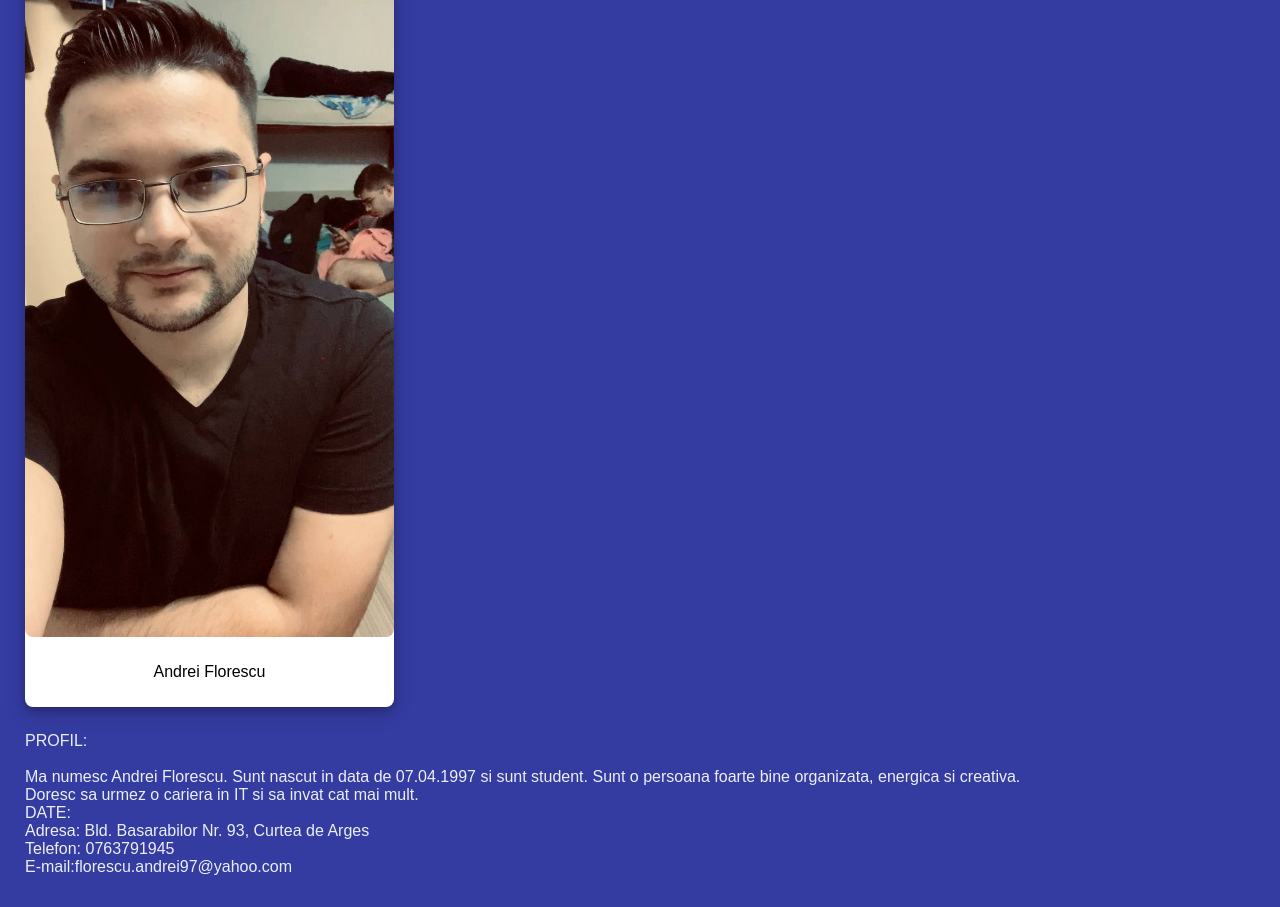
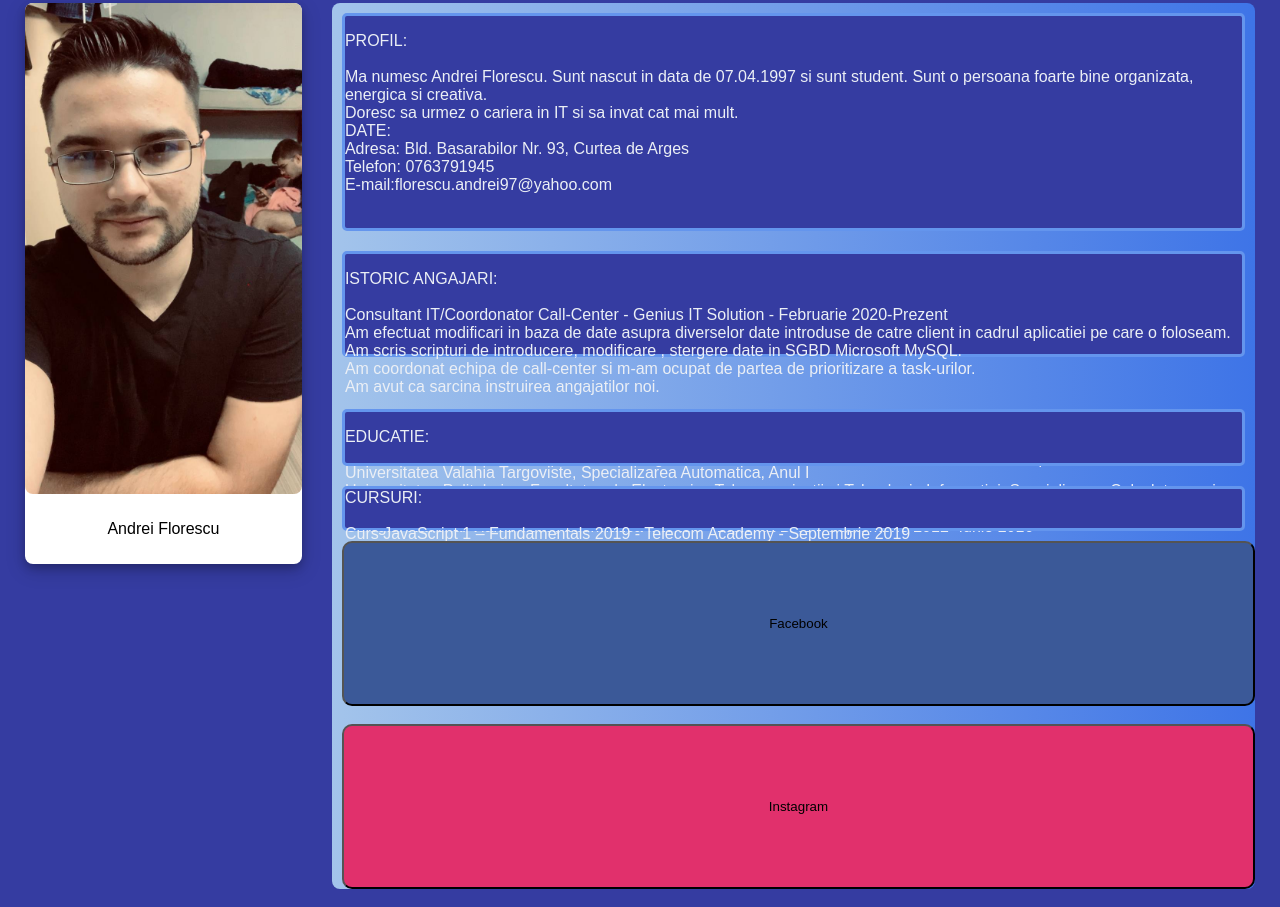
Before and after one commit to AndreiFlorescu07/miniproject, a plain HTML site: page index.html in a window 1280 px wide. Shown: the part 406-1313 px from the top of the page. Drawn offline with Linux system fonts and the light colour scheme.

Commit message:
Update style.css

```diff
--- a/style.css
+++ b/style.css
@@ -28,6 +28,7 @@ h1
 
     .textTitlu
     {
+
         color:whitesmoke;
         font-size:50px;
         text-align: center;
@@ -83,12 +84,17 @@ img {
     margin: 0 auto;
 }
 
+/*ca sa pot sa afisez cv ul in dreapta pozei */
+.pozaSiCv{
+    display:flex;
+}
 /*modificarile pt poza de pe apgina cu cv*/
 /*style pt poza polaroid */
 
 body {margin:25px;}
 
 div.polaroid {
+    margin-top: 20px;
     position: relative;
     width: 30%;
 
@@ -144,3 +150,79 @@ div.container {
     transform: translate(-50%, -50%);
     -ms-transform: translate(-50%, -50%);
   }
+
+
+
+  /*style pt containerele pt cv */
+.cvBackground{
+    display:flex;
+    flex-direction: column;
+    border-radius: 8px;
+    margin-top:20px;
+    margin-left: 30px;
+    width: 100%;
+    background-color:rgb(194, 238, 255) ;
+    background-image: linear-gradient(to right, rgb(163, 196, 235), #3e74e7);
+
+  }
+  .cutie{
+      display:flex;
+      width: auto;
+      margin:10px;
+
+      border:3px solid cornflowerblue;
+      background-color:rgb(53, 60, 161);
+      border-radius: 5px;
+  }
+.profil1{
+
+    min-height: 100px;
+  }
+.profil2{
+
+
+    min-height: 100px;
+
+}
+.profil3{
+
+    min-height: 10px;
+
+}
+
+.profil4{
+
+    min-height: 10px;
+
+}
+.facebook{
+    display: flex;
+    display:inline-flexbox;
+
+}
+.facebookButton{
+    height: 50%;
+    margin-left:10px;
+
+    background-color: #3b5998;
+    border-radius: 10px;
+}
+
+.instagram{
+   high:10px;
+   width: 10px;;
+
+
+
+}
+.instagramButton{
+    height: 50%;
+    margin-left:10px;
+    border-radius: 10px;
+
+    background-color: #E1306C;
+}
+.continut{
+    display: flex;
+
+}
```
